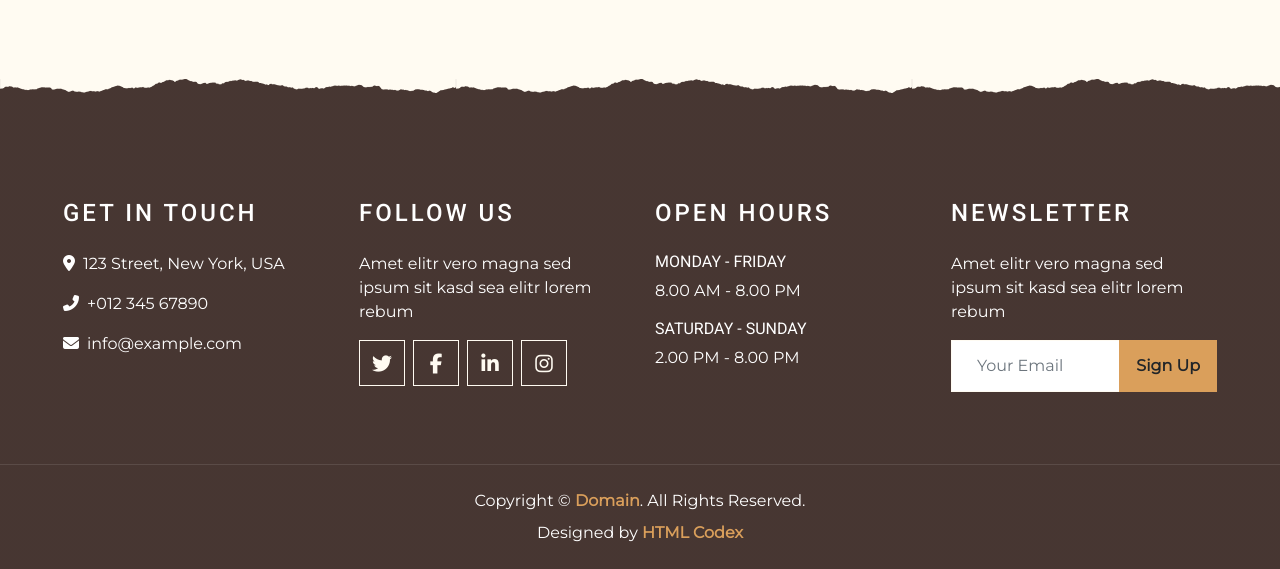
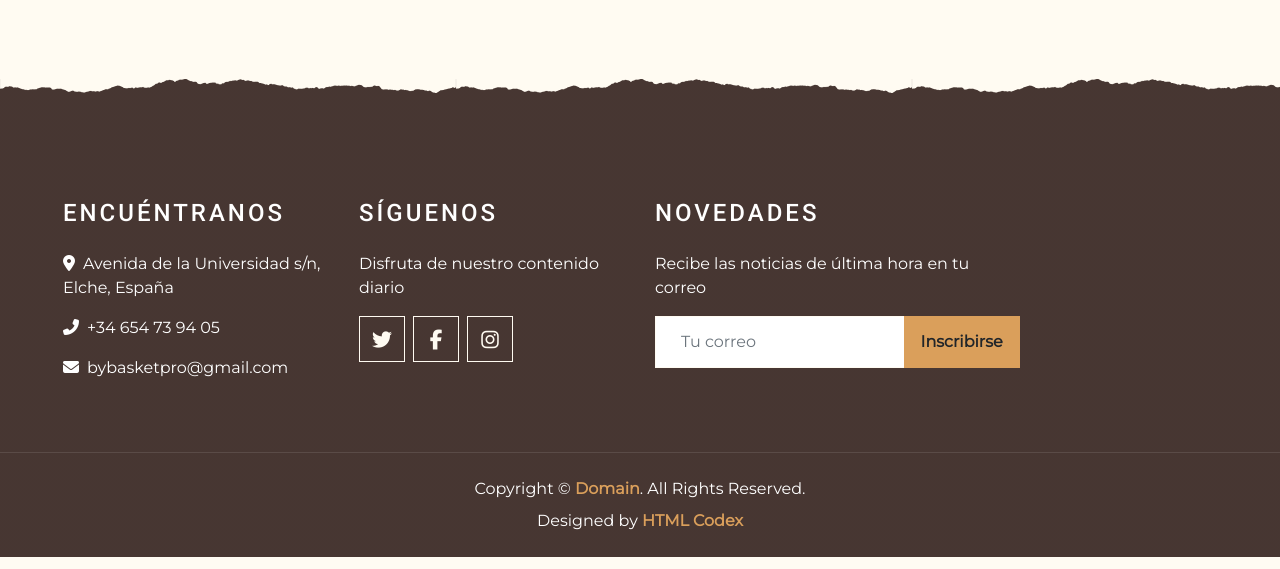
Before and after one commit to joaquinypablo/ByBasketPro, a plain HTML site: page estadísticas.html in a window 1280 px wide. Shown: the part 1640-2209 px from the top of the page. Drawn offline with nearby package versions, Linux system fonts and the light colour scheme.

Commit message:
estadísticas.html

```diff
--- a/estadísticas.html
+++ b/estadísticas.html
@@ -158,49 +158,41 @@
     <div class="container-fluid footer text-white mt-5 pt-5 px-0 position-relative overlay-top">
         <div class="row mx-0 pt-5 px-sm-3 px-lg-5 mt-4">
             <div class="col-lg-3 col-md-6 mb-5">
-                <h4 class="text-white text-uppercase mb-4" style="letter-spacing: 3px;">Get In Touch</h4>
-                <p><i class="fa fa-map-marker-alt mr-2"></i>123 Street, New York, USA</p>
-                <p><i class="fa fa-phone-alt mr-2"></i>+012 345 67890</p>
-                <p class="m-0"><i class="fa fa-envelope mr-2"></i>info@example.com</p>
+                <h4 class="text-white text-uppercase mb-4" style="letter-spacing: 3px;">Encuéntranos</h4>
+                <p><i class="fa fa-map-marker-alt mr-2"></i>Avenida de la Universidad s/n, Elche, España</p>
+                <p><i class="fa fa-phone-alt mr-2"></i>+34 654 73 94 05</p>
+                <p class="m-0"><i class="fa fa-envelope mr-2"></i>bybasketpro@gmail.com</p>
             </div>
             <div class="col-lg-3 col-md-6 mb-5">
-                <h4 class="text-white text-uppercase mb-4" style="letter-spacing: 3px;">Follow Us</h4>
-                <p>Amet elitr vero magna sed ipsum sit kasd sea elitr lorem rebum</p>
+                <h4 class="text-white text-uppercase mb-4" style="letter-spacing: 3px;">Síguenos</h4>
+                <p>Disfruta de nuestro contenido diario</p>
                 <div class="d-flex justify-content-start">
                     <a class="btn btn-lg btn-outline-light btn-lg-square mr-2" href="#"><i class="fab fa-twitter"></i></a>
                     <a class="btn btn-lg btn-outline-light btn-lg-square mr-2" href="#"><i class="fab fa-facebook-f"></i></a>
-                    <a class="btn btn-lg btn-outline-light btn-lg-square mr-2" href="#"><i class="fab fa-linkedin-in"></i></a>
+
                     <a class="btn btn-lg btn-outline-light btn-lg-square" href="#"><i class="fab fa-instagram"></i></a>
                 </div>
             </div>
-            <div class="col-lg-3 col-md-6 mb-5">
-                <h4 class="text-white text-uppercase mb-4" style="letter-spacing: 3px;">Open Hours</h4>
-                <div>
-                    <h6 class="text-white text-uppercase">Monday - Friday</h6>
-                    <p>8.00 AM - 8.00 PM</p>
-                    <h6 class="text-white text-uppercase">Saturday - Sunday</h6>
-                    <p>2.00 PM - 8.00 PM</p>
-                </div>
-            </div>
-            <div class="col-lg-3 col-md-6 mb-5">
-                <h4 class="text-white text-uppercase mb-4" style="letter-spacing: 3px;">Newsletter</h4>
-                <p>Amet elitr vero magna sed ipsum sit kasd sea elitr lorem rebum</p>
+
+            <div class="col-lg-4 col-md-3 mb-9">
+                <h4 class="text-white text-uppercase mb-4" style="letter-spacing: 3px;">Novedades</h4>
+                <p>Recibe las noticias de última hora en tu correo</p>
                 <div class="w-100">
                     <div class="input-group">
-                        <input type="text" class="form-control border-light" style="padding: 25px;" placeholder="Your Email">
+                        <input type="text" class="form-control border-light" style="padding: 25px;" placeholder="Tu correo">
                         <div class="input-group-append">
-                            <button class="btn btn-primary font-weight-bold px-3">Sign Up</button>
+                            <button class="btn btn-primary font-weight-bold px-3">Inscribirse</button>
                         </div>
                     </div>
                 </div>
             </div>
         </div>
         <div class="container-fluid text-center text-white border-top mt-4 py-4 px-sm-3 px-md-5" style="border-color: rgba(256, 256, 256, .1) !important;">
-            <p class="mb-2 text-white">Copyright &copy; <a class="font-weight-bold" href="#">Domain</a>. All Rights Reserved.</a></p>
+            <p class="mb-2 text-white">Copyright &copy; <a class="font-weight-bold" href="#">Domain</a>. All Rights Reserved.</p>
             <p class="m-0 text-white">Designed by <a class="font-weight-bold" href="https://htmlcodex.com">HTML Codex</a></p>
         </div>
     </div>
-    <!-- Fin Pie de página -->
+    <!-- Fin de pie de página -->
 
 
     <!-- Back to Top -->
```
